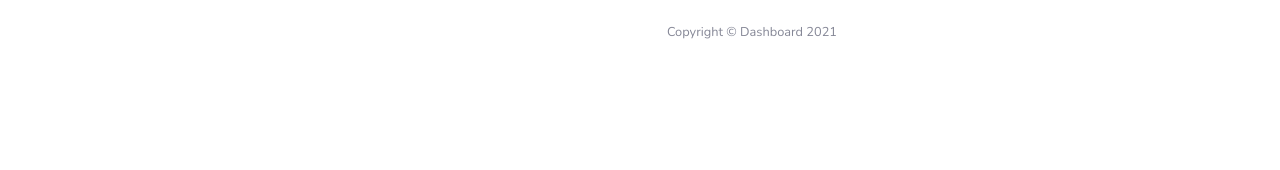
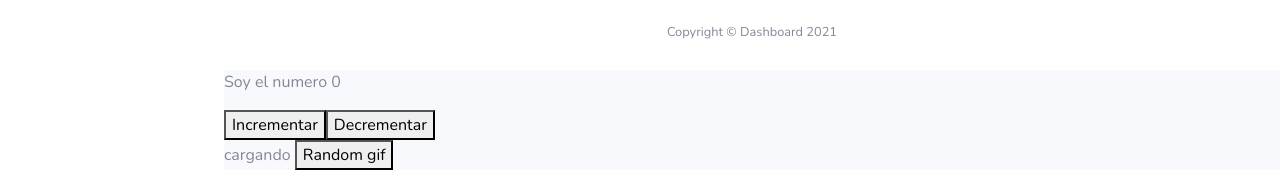
Before and after one commit to candelariaferrari/modulo-react, a React (Create React App) app: page / in a window 1280 px wide. Shown: the part 1267-1437 px from the top of the page. Before the commit the page ends 1337 px from the top, so only its background shows below. Built offline with nearby package versions, Linux system fonts and the light colour scheme; no server answers.

Commit message:
clase 45

```diff
--- a/src/App.js
+++ b/src/App.js
@@ -5,6 +5,7 @@ import './assets/css/App.css';
 import Sidebar from './components/SideBar';
 import ContentWrapper from './components/ContentWrapper';
 import ContenedorPublicidad from './components/contenedorPublicidad';
+
 
 function App() {
   return (
@@ -18,6 +19,7 @@ function App() {
       <ContenedorPublicidad>
         <h2>publicidad 2 que puede ser una video</h2>
       </ContenedorPublicidad> */}
+
       </div>
     </React.Fragment>
   );
--- a/src/components/ContentWrapper.js
+++ b/src/components/ContentWrapper.js
@@ -2,6 +2,9 @@ import ContentRowTop from "./ContentRowTop";
 import Footer from "./Footer";
 import TopBar from "./TopBar";
 import Tabla from "./Tabla";
+
+import Contador from './playground/Contador';
+import Gif from './playground/Gif';
 function ContentWrapper() {
   return (
     <div id="content-wrapper" class="d-flex flex-column">
@@ -11,7 +14,8 @@ function ContentWrapper() {
         </div>
         <Tabla/>
         <Footer/>
-
+        <Contador inicial={0}/>
+        <Gif/>
     </div>
 
   );
--- /dev/null
+++ b/src/components/playground/Contador.js
@@ -0,0 +1,75 @@
+import React, { Component } from 'react';
+import PropsTypes from 'prop-types'
+
+class Contador extends Component {
+ /*  constructor(props){
+
+       super(props);
+
+       this.state = {
+
+          message: "Hacé click para suscribirte y recibir noticias"
+
+       }
+
+   }
+
+   postSubscribe(){
+
+       this.setState({
+
+            message: "Gracias por suscribirte ;)"
+
+       })
+
+   }
+
+   render(){
+
+       return(
+
+           <div>
+
+               <h3 onClick={()=> this.postSubscribe()}>{this.state.message}</h3>
+
+           </div>
+
+       )
+
+   } */
+ //para trabajar con el estado siempre tenemos que tener un constructor y un super y state
+  constructor(props) {
+    super(props);
+    this.state = {
+      numero: props.inicial
+    }
+  }
+  incrementar() { //actualiza el estado
+    this.setState({
+      numero: this.state.numero + 1
+    })
+  }
+  decrementar() { //actualiza el estado
+    this.setState({
+      numero: this.state.numero - 1
+    })
+  }
+  componentDidMount(){
+    console.log('me monté ! ')
+  }
+  componentDidUpdate(){
+    console.log('me actualice :) ');
+  }
+  render() {
+    console.log("renderizo:")
+    return (
+      <div>
+        <p> Soy el numero {this.state.numero}</p>
+        <button  onClick={()=> this.incrementar()}>Incrementar</button>
+        <button  onClick={()=> this.decrementar()}>Decrementar</button>
+      </div>
+    )
+  }
+}
+
+export default Contador //siempre tiene que ser exportado
--- /dev/null
+++ b/src/components/playground/Gif.js
@@ -0,0 +1,63 @@
+import React, { Component } from 'react';
+import PropsTypes from 'prop-types'
+
+class Gif extends Component {
+  constructor(props) {
+    super(props);
+    this.state = {
+      gif: "" //empieza como null
+    }
+  }
+  /* es comun tener un */
+  apiCall(url,handler){ //handler: consecuencia
+    fetch(url)
+      .then(response => response.json())
+      .then(data => handler(data))
+      .catch(error => console.log(error))
+  }
+  componentDidMount(){
+    console.log('me monté ! ')
+
+    this.apiCall("https://api.giphy.com/v1/gifs/random?api_key=FSHnaiOlYd2NXPdn06Qdh64qxmGRVM69&tag=&rating=g", this.mostrarGif)
+  }
+  mostrarGif = (data)=>{
+    console.log("soy" + data);
+    this.setState({
+      gif: data.data.image_url
+
+    })
+
+  }
+  componentDidUpdate(){
+    console.log('me actualice :) ');
+   /* prueba playground
+    fetch("https://api.giphy.com/v1/gifs/random?api_key=FSHnaiOlYd2NXPdn06Qdh64qxmGRVM69&tag=&rating=g")
+    .then(response => {response.json()})
+    .then(data => {
+      this.setState({
+        gif: data.data.image_url
+      })
+    })
+    .catch(e =>{
+      console.log(e)
+    }) */
+  }
+  render() {
+    console.log("renderizo:")
+    let contenido;
+    if(this.state.gif == ""){
+      contenido = "cargando";
+    }else {
+      contenido =  <img src={this.state.gif}></img>
+    }
+    return (
+      <div>
+       {contenido} {/* variable */}
+        <button> Random gif</button>
+      </div>
+
+    )
+  }
+}
+
+export default Gif //siempre tiene que ser exportado
```
Also changed, not shown: src/components/playground/Pelicula.js (renamed from src/components/Pelicula.js, +10 -1 lines), notas.txt, 1 other file (tests, documents, lock files or other folders).
